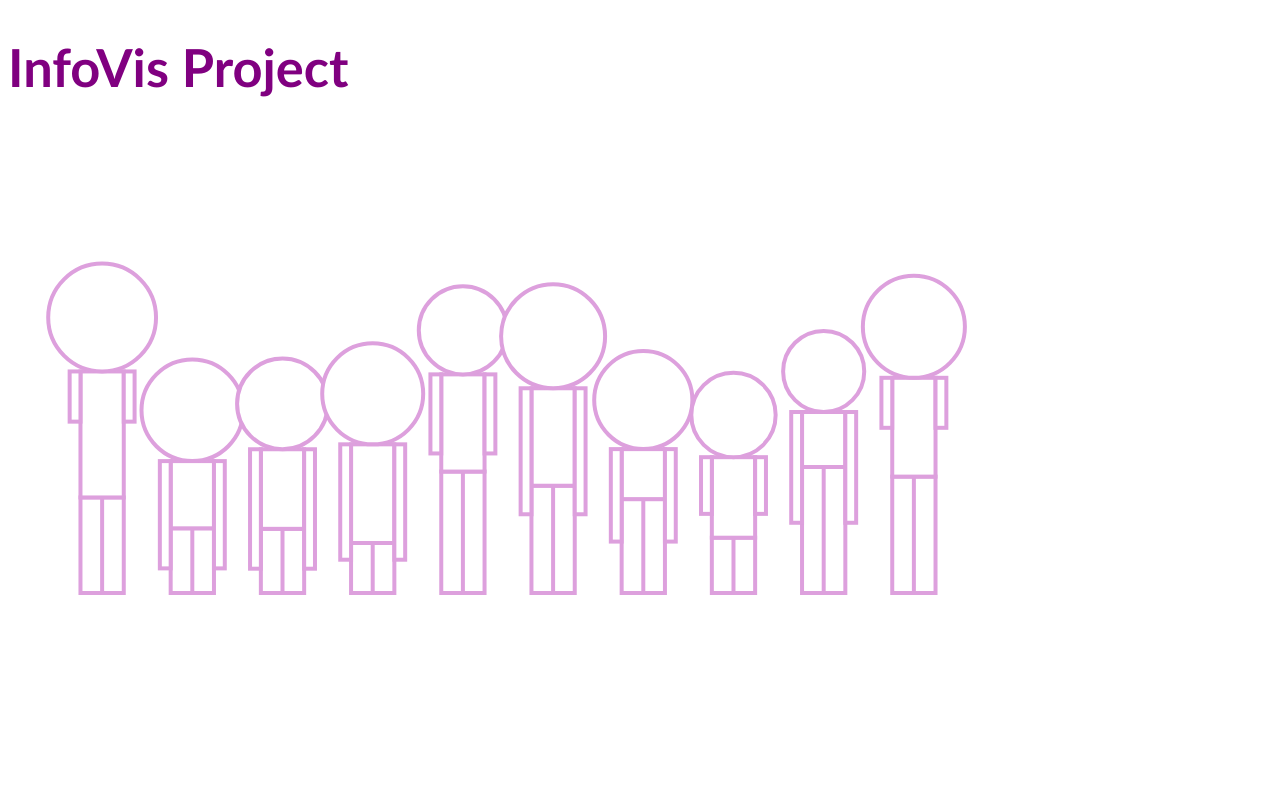
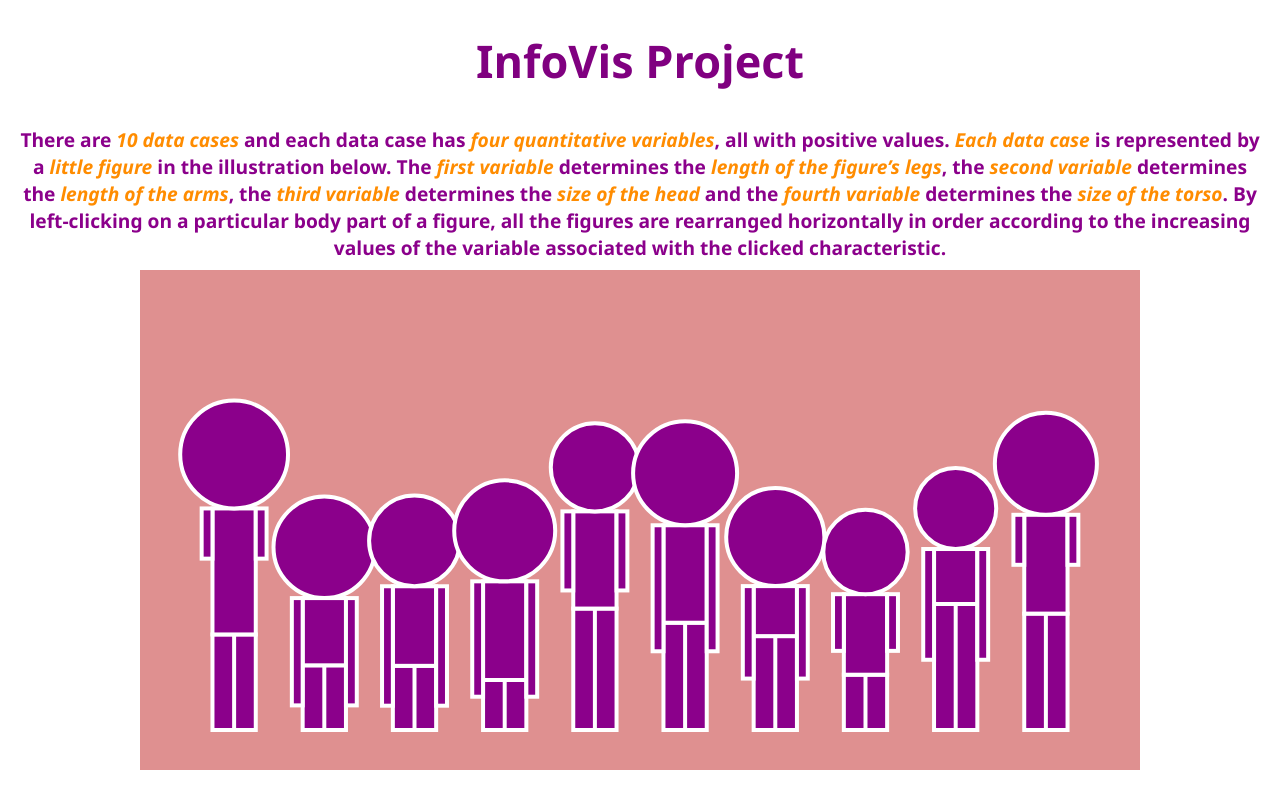
Before and after one commit to FrankDeLuca/InfoVis_project, a plain HTML site: page index.html in a window 1280 px wide. Drawn offline with Linux system fonts and the light colour scheme.

Commit message:
Alcune modifiche
Alcune modifiche alla colorazione degli omini, dello sfondo, del foglio CSS e della disposizione degli elementi sulla pagina.

```diff
--- a/human_chart.js
+++ b/human_chart.js
@@ -41,7 +41,7 @@ function colorPeopleGradient() {
     svg.selectAll("g.person").each(function (d, i) {
         d3.select(this).selectAll('.head, .legs, .torso, .arms')
             .attr("data-original-fill", colorScale(i))
-            .transition().duration(800)
+            .transition().duration(650)
             .style("fill", colorScale(i));
     });
 }
@@ -61,7 +61,7 @@ function sortPeopleByAttribute(data, attribute) {
     xScale.domain(data.map(function (d) { return d.id; }));
     var transition = svg.selectAll("g.person")
         .sort(function (a, b) { return d3.ascending(a[attribute], b[attribute]); })
-        .transition().duration(3000)
+        .transition().duration(2500)
         .attr("transform", function (d) {
             return "translate(" + xScale(d.id) + ",0)";
         });
@@ -145,15 +145,15 @@ function drawPeople(data) {
     });
 
     ['legs', 'arms', 'torso', 'head'].forEach(function (attribute) {
+
         svg.selectAll("." + attribute)
             .on("mouseover", function () {
                 d3.select(this)
-                    .style("stroke", "red")
-                    .style("stroke-width", 6);
+                    .style("fill", "plum")
             })
             .on("mouseout", function () {
                 d3.select(this)
-                    .style("stroke", "plum")
+                    .style("stroke", "white")
                     .style("stroke-width", 4)
                     .style("fill", d3.select(this).attr("data-original-fill"));
             }).on("click", function () {
@@ -169,8 +169,8 @@ var data = d3.json("data_cases.json");
 data.then(function (data) {
 
     colorScale = d3.scaleSequential()
-    .domain([0, data.length-1])
-    .interpolator(d3.interpolateRgb("#1CB5E0", "#000046"));
+        .domain([0, data.length - 1])
+        .interpolator(d3.interpolateRgb("#FEAC5E", "#8A2387"));
 
     drawPeople(data);
 }).catch(function (error) {
--- a/index.html
+++ b/index.html
@@ -4,14 +4,23 @@
     It includes the D3.js library and a custom JavaScript file for rendering a specific data visualization.
 -->
 <html>
+
 <head>
     <meta content="text/html; charset=utf-8" http-equiv="Content-Type">
     <title>InfoVis Project</title>
     <script type="text/javascript" src="d3.v7.min.js"></script>
     <link rel="stylesheet" type="text/css" href="style.css">
 </head>
+
 <body>
     <h1>InfoVis Project</h1>
+    <div>There are <i>10 data cases</i> and each data case has <i>four quantitative variables</i>, all with positive values. <i>Each data
+        case</i> is represented by a <i>little figure</i> in the illustration below. The <i>first variable</i> determines the
+        <i>length of the figure’s legs</i>, the <i>second variable</i> determines the <i>length of the arms</i>, the <i>third variable</i>
+        determines the <i>size of the head</i> and the <i>fourth variable</i> determines the <i>size of the torso</i>. By left-clicking on a
+        particular body part of a figure, all the figures are rearranged horizontally in order according to the
+        increasing values of the variable associated with the clicked characteristic.</div>
     <script type="text/javascript" src="human_chart.js"></script>
 </body>
+
 </html>
--- a/style.css
+++ b/style.css
@@ -1,12 +1,36 @@
 /* styles.css */
 h1 {
-  font-family: "Calibri", sans-serif;
+  font-family: 'Segoe UI', Tahoma, Geneva, Verdana, sans-serif;
   color: purple;
-  font-size: 5cap;
+  font-size: 45px;
+  text-align: center;
 }
 
 rect, circle, line {
-  fill: white;
-  stroke: plum;
+  fill: darkmagenta;
+  stroke: white;
   stroke-width: 4px;
 }
+
+svg {
+  background-color: rgba(195, 44, 44, 0.524);
+  display: block;
+  margin-left: auto;
+  margin-right: auto;
+}
+
+div {
+  font-family: 'Segoe UI', Tahoma, Geneva, Verdana, sans-serif;
+  font-size: larger;
+  font-weight: bold;
+  font-style: normal;
+  color: darkmagenta;
+  text-align: center;
+  margin: 4px;
+  padding: 5px;
+}
+
+i {
+  color: darkorange;
+  font-weight: bold;
+}
```
Lines whose indentation alone changed are shown as unchanged.
